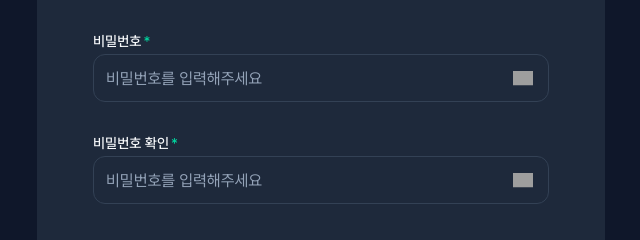
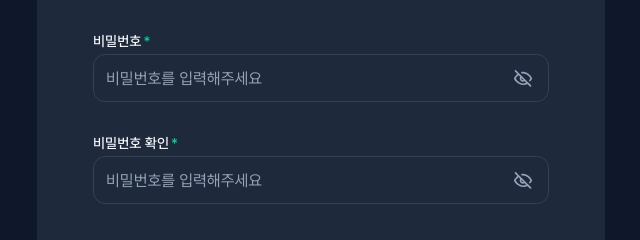
Before and after one commit to Codeit-13-Team-4/4_Frontend, a Next.js app: page /signup in a window 1280 px wide. Shown: the part 330-570 px from the top of the page, without its empty margins (319-959 px from the left). Built offline with nearby package versions, Linux system fonts and the light colour scheme; no server answers; grey boxes are pictures that could not be loaded.

Commit message:
refactor(signup): svg 경로 수정

```diff
--- a/features/auth/ui/SignupForm.tsx
+++ b/features/auth/ui/SignupForm.tsx
@@ -219,7 +219,11 @@ export default function SignupForm() {
                 aria-label={showPassword ? "비밀번호 숨기기" : "비밀번호 보기"}
               >
                 <Image
-                  src={showPassword ? "/eyeopen.svg" : "/eyeclose.svg"}
+                  src={
+                    showPasswordConfirm
+                      ? "/auth/eyeopen.svg"
+                      : "/auth/eyeclose.svg"
+                  }
                   alt={showPassword ? "비밀번호 숨기기" : "비밀번호 보기"}
                   width={20}
                   height={20}
@@ -264,7 +268,11 @@ export default function SignupForm() {
                 }
               >
                 <Image
-                  src={showPasswordConfirm ? "/eyeopen.svg" : "/eyeclose.svg"}
+                  src={
+                    showPasswordConfirm
+                      ? "/auth/eyeopen.svg"
+                      : "/auth/eyeclose.svg"
+                  }
                   alt={
                     showPasswordConfirm ? "비밀번호 숨기기" : "비밀번호 보기"
                   }
```
